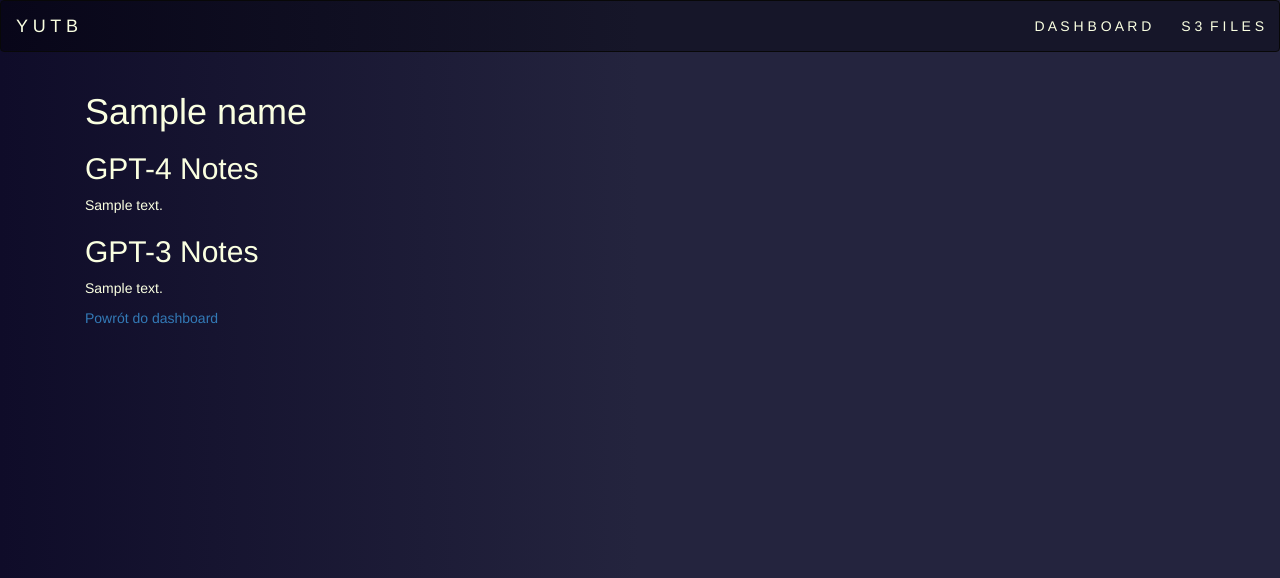
After one commit to janmisiurek/yutb, a Flask app: template templates/notes.html in a window 1280 px wide. The commit adds this page. Shown: the top 578 px of the page. Run offline with Flask 3, Linux system fonts and the light colour scheme; the template is opened without the code that fills it: most values are stand-ins (such as "Sample title", 1, 10 or a date in 2020); some libraries are stand-ins or nearby versions.

Commit message:
add template for notes

```diff
--- a/app.py
+++ b/app.py
@@ -8,6 +8,7 @@ from rq import Queue
 from worker import conn
 from rq.job import Job
 from models import db, Transcription
+import tempfile
 
 import logging
 
@@ -106,6 +107,28 @@ def dashboard2():
         transcriptions = Transcription.query.all()
     return render_template('dashboard2.html', transcriptions=transcriptions)
 
+@app.route('/notes/<record_id>')
+@auth.login_required
+def notes(record_id):
+    transcription = Transcription.query.get(record_id)
+    if not transcription:
+        abort(404, description="Record not found")
+
+    local_path_gpt3 = os.path.join(tempfile.gettempdir(), f"{record_id}_gpt3.txt")
+    local_path_gpt4 = os.path.join(tempfile.gettempdir(), f"{record_id}_gpt4.txt")
+
+    download_from_s3(BUCKET_NAME, transcription.notes_url_gpt3, local_path_gpt3)
+    download_from_s3(BUCKET_NAME, transcription.notes_url_gpt4, local_path_gpt4)
+
+    with open(local_path_gpt4, 'r') as file:
+        notes_gpt4 = file.read().replace('\n', '<br>')
+    os.remove(local_path_gpt4)
+
+    with open(local_path_gpt3, 'r') as file:
+        notes_gpt3 = file.read().replace('\n', '<br>')
+    os.remove(local_path_gpt3)
+
+    return render_template('notes.html', name=transcription.name, notes_gpt3=notes_gpt3, notes_gpt4=notes_gpt4)
 
 if __name__ == '__main__':
     app.run(debug=True)
--- a/templates/dashboard2.html
+++ b/templates/dashboard2.html
@@ -37,7 +37,7 @@
                 {% for transcription in transcriptions %}
                 <tr>
                     <th scope="row">{{ transcription.id }}</th>
-                    <td>{{ transcription.name }}</td>
+                    <td><a href="{{ url_for('notes', record_id=transcription.id) }}">{{ transcription.name }}</a></td>
                     <td><a href="{{ transcription.yt_url }}">{{ transcription.yt_url }}</a></td>
                     <td>
                         {% if transcription.audio_url %}
@@ -76,5 +76,4 @@
         </p>
     </div>
 </body>
-
 {% endblock %}
--- /dev/null
+++ b/templates/notes.html
@@ -0,0 +1,25 @@
+{% extends "base.html" %}
+
+{% block title %}
+    {{ name }}
+{% endblock %}
+
+{% block content %}
+<body>
+    <div class="container">
+
+        <h1>{{ name }}</h1>
+
+        <h2>GPT-4 Notes</h2>
+        <p>{{ notes_gpt4|safe }}</p>
+
+        <h2>GPT-3 Notes</h2>
+        <p>{{ notes_gpt3|safe }}</p>
+
+        <p>
+            <a href="{{ url_for('dashboard2') }}">Powrót do dashboard</a>
+        </p>
+
+    </div>
+</body>
+{% endblock %}
```
